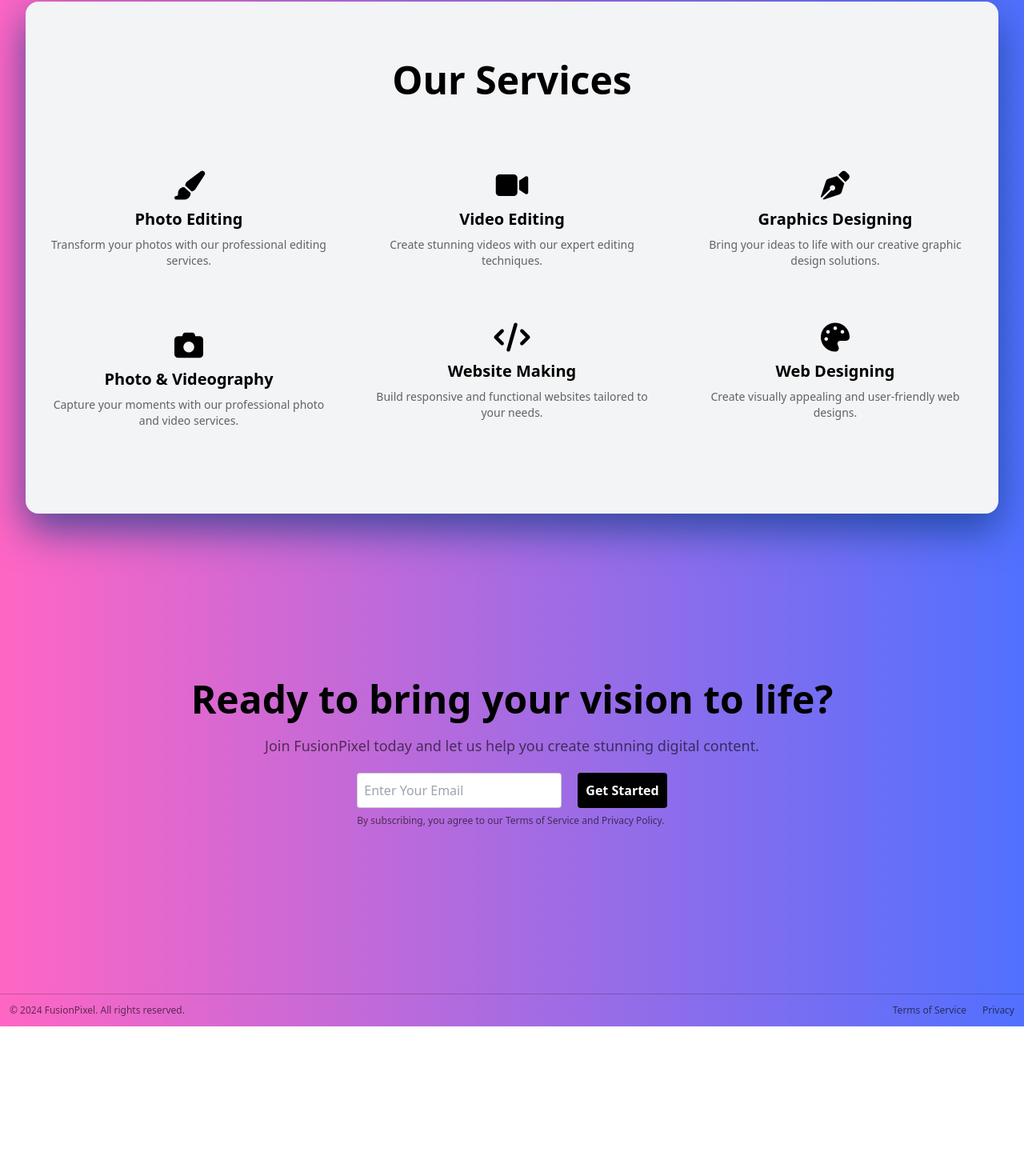
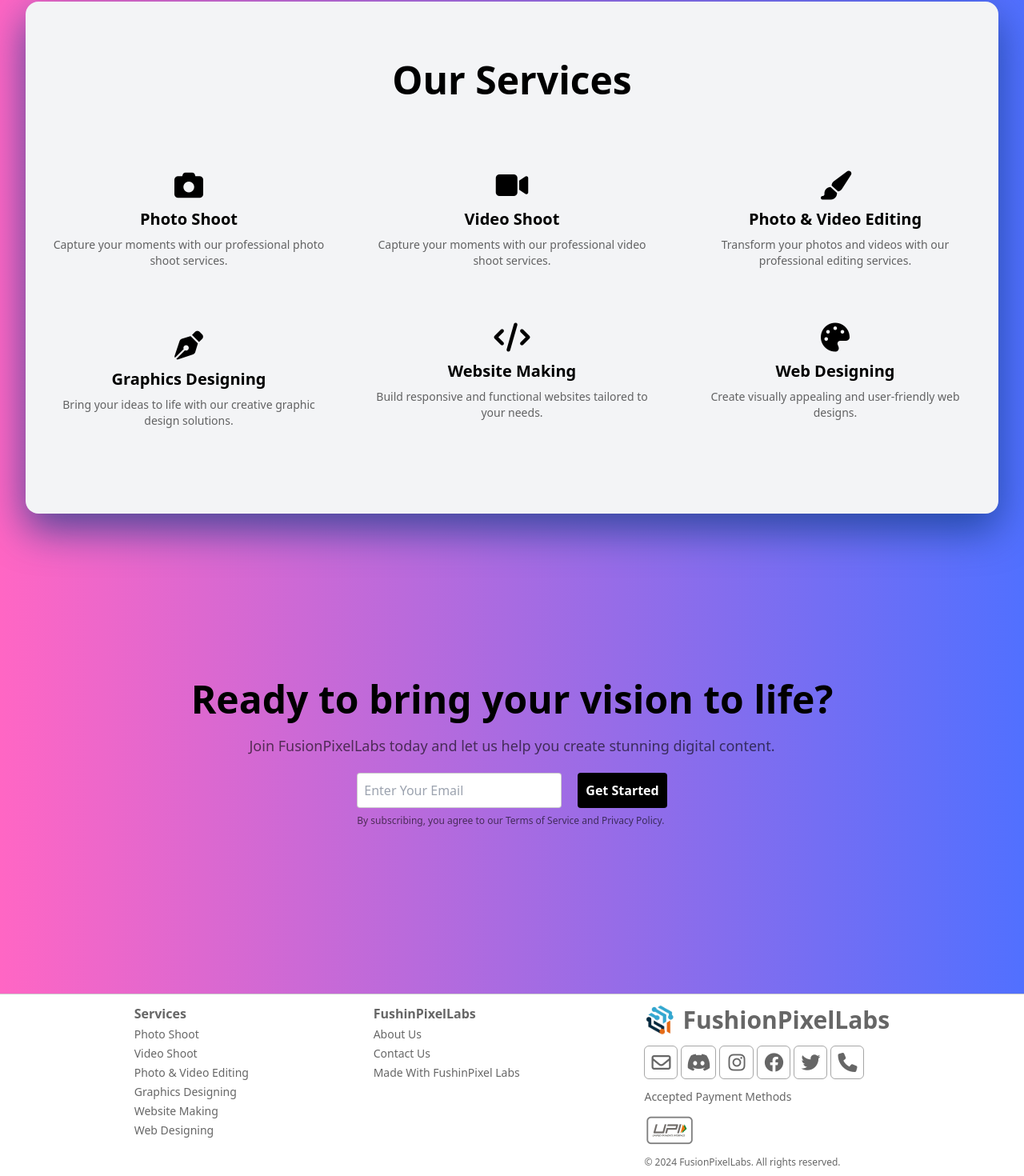
Before and after one commit to subhajit-006/fusionpixel, a React (Vite) app: page / in a window 1280 px wide. Shown: the part 870-2340 px from the top of the page at 80% size. Before the commit the page ends 2153 px from the top, so only its background shows below. Built offline with nearby package versions, Linux system fonts and the light colour scheme; a web font is replaced by a local one.

Commit message:
Footer Updated3

```diff
--- a/src/components/Contact.jsx
+++ b/src/components/Contact.jsx
@@ -2,7 +2,7 @@ function Contact() {
     return (
         <div className="h-[75vh] flex flex-col justify-center items-center gap-5">
             <h1 className="text-5xl font-bold">Ready to bring your vision to life?</h1>
-            <p className="text-lg text-black/60">Join FusionPixel today and let us help you create stunning digital content.</p>
+            <p className="text-lg text-black/60">Join FusionPixelLabs today and let us help you create stunning digital content.</p>
             <div className="flex flex-col gap-2">
                 <div className="flex gap-5">
                     <input name="" id="" placeholder="Enter Your Email" className="p-2 border border-black/20 rounded w-64"></input>
--- a/src/components/Services.jsx
+++ b/src/components/Services.jsx
@@ -8,26 +8,27 @@ function Services() {
                     <div className="flex text-center p-2 items-center justify-between gap-5">
                         <div className="w-[30vw] text-center flex flex-col justify-center p-4 gap-2 hover:shadow-[18px_18px_15px_-7px_#9ABF80] hover:border-[#9ABF80] hover:border-2 hover:transition duration-300 ease-in-out
 ">
-                            <i className="fa-solid fa-paintbrush text-4xl"></i>
-                            <h2 className="font-bold text-xl">Photo Editing</h2>
-                            <p className="text-sm text-black/60 font-normal">Transform your photos with our professional editing services.</p>
+                            <i className="fa-solid fa-camera text-4xl"></i>
+                            <h2 className="font-bold text-xl">Photo Shoot</h2>
+                            <p className="text-sm text-black/60 font-normal">Capture your moments with our professional photo shoot services.</p>
                         </div>
                         <div className="w-[30vw] text-center flex flex-col justify-center p-4 gap-2 hover:shadow-[18px_18px_15px_-7px_#9ABF80] hover:border-[#9ABF80] hover:border-2 hover:transition duration-300 ease-in-out">
                             <i className="fa-solid fa-video text-4xl"></i>
-                            <h2 className="font-bold text-xl">Video Editing</h2>
-                            <p className="text-sm text-black/60 font-normal">Create stunning videos with our expert editing techniques.</p>
+                            <h2 className="font-bold text-xl">Video Shoot</h2>
+                            <p className="text-sm text-black/60 font-normal">Capture your moments with our professional video shoot services.</p>
                         </div>
+                        <div className="w-[30vw] text-center flex flex-col justify-center p-4 gap-2 hover:shadow-[18px_18px_15px_-7px_#9ABF80] hover:border-[#9ABF80] hover:border-2 hover:transition duration-300 ease-in-out">
+                            <i className="fa-solid fa-paintbrush text-4xl"></i>
+                            <h2 className="font-bold text-xl">Photo & Video Editing</h2>
+                            <p className="text-sm text-black/60 font-normal">Transform your photos and videos with our professional editing services.</p>
+                        </div>
+                    </div>
+
+                    <div className="flex text-center p-2 items-center justify-between gap-5">
                         <div className="w-[30vw] text-center flex flex-col justify-center p-4 gap-2 hover:shadow-[18px_18px_15px_-7px_#9ABF80] hover:border-[#9ABF80] hover:border-2 hover:transition duration-300 ease-in-out">
                             <i className="fa-solid fa-pen-nib text-4xl"></i>
                             <h2 className="font-bold text-xl">Graphics Designing</h2>
                             <p className="text-sm text-black/60 font-normal">Bring your ideas to life with our creative graphic design solutions.</p>
-                        </div>
-                    </div>
-                    <div className="flex text-center p-2 items-center justify-between gap-5">
-                        <div className="w-[30vw] text-center flex flex-col justify-center p-4 gap-2 hover:shadow-[18px_18px_15px_-7px_#9ABF80] hover:border-[#9ABF80] hover:border-2 hover:transition duration-300 ease-in-out">
-                            <i className="fa-solid fa-camera text-4xl"></i>
-                            <h2 className="font-bold text-xl">Photo & Videography</h2>
-                            <p className="text-sm text-black/60 font-normal">Capture your moments with our professional photo and video services.</p>
                         </div>
                         <div className="w-[30vw] text-center flex flex-col justify-center px-4 h-[19vh] gap-2 mb-5 hover:shadow-[18px_18px_15px_-7px_#9ABF80] hover:border-[#9ABF80] hover:border-2 hover:transition duration-300 ease-in-out">
                             <i className="fa-solid fa-code text-4xl"></i>
--- a/src/components/ui/Footer.jsx
+++ b/src/components/ui/Footer.jsx
@@ -1,12 +1,75 @@
-function Footer(){
-    return(
-        <div>
+import { Link } from "react-router-dom";
+import logo from "../../assets/logo.png";
+import upi from "../../assets/UPI.webp"
+
+function Footer() {
+    return (
+        <div className="bg-white">
             <div className="h-[1px] bg-black/20"></div>
-            <div className="flex items-center justify-between p-3 text-black/60">
-                <div className="text-xs">© 2024 FusionPixel. All rights reserved.</div>
-                <div className="flex gap-5 text-xs">
-                    <p>Terms of Service</p>
-                    <p>Privacy</p>
+            <div className="flex items-start justify-evenly p-3 text-black/60">
+                <ul className="flex flex-col gap-1">
+                    <li className="font-semibold">Services</li>
+                    <li className="text-sm"><Link to=''>Photo Shoot</Link></li>
+                    <li className="text-sm"><Link to=''>Video Shoot</Link></li>
+                    <li className="text-sm"><Link to=''>Photo & Video Editing</Link></li>
+                    <li className="text-sm"><Link to=''>Graphics Designing</Link></li>
+                    <li className="text-sm"><Link to=''>Website Making</Link></li>
+                    <li className="text-sm"><Link to=''>Web Designing</Link></li>
+                </ul>
+
+                <ul className="flex flex-col gap-1">
+                    <li className="font-semibold">FushinPixelLabs</li>
+                    <li className="text-sm"><Link to=''>About Us</Link></li>
+                    <li className="text-sm"><Link to=''>Contact Us</Link></li>
+                    <li className="text-sm">Made With FushinPixel Labs</li>
+                </ul>
+
+                <div className="flex flex-col gap-3">
+                    <div className="flex items-center gap-2">
+                        <img src={logo} alt="logo" className="w-10 h-10" />
+                        <p className="text-3xl font-bold">
+                            <Link to="/">FushionPixelLabs</Link>
+                        </p>
+                    </div>
+
+                    <div className="flex gap-1">
+                        <div className="border-[1.6px] border-black/35 px-2 py-1 rounded-md">
+                            <a href="mailto:fushionpixellabs@gmail.com">
+                                <i className="fa-regular fa-envelope text-2xl"></i>
+                            </a>
+                        </div>
+                        <div className="border-[1.6px] border-black/35 px-[6px] py-1 rounded-md">
+                            <a href="">
+                                <i className="fa-brands fa-discord text-2xl"></i>
+                            </a>
+                        </div>
+                        <div className="border-[1.6px] border-black/35 px-[10px] py-1 rounded-md">
+                            <a href="">
+                                <i className="fa-brands fa-instagram text-2xl"></i>
+                            </a>
+                        </div>
+                        <div className="border-[1.6px] border-black/35 px-2 py-1 rounded-md">
+                            <a href="">
+                                <i className="fa-brands fa-facebook text-2xl"></i>
+                            </a>
+                        </div>
+                        <div className="border-[1.6px] border-black/35 px-2 py-1 rounded-md">
+                            <a href="">
+                            <i className="fa-brands fa-twitter text-2xl"></i>
+                            </a>
+                        </div>
+                        <div className="border-[1.6px] border-black/35 px-2 py-1 rounded-md">
+                            <a href="tel:+91 8240307602">
+                                <i className="fa-solid fa-phone text-2xl"></i>
+                            </a>
+                        </div>
+                    </div>
+
+                    <div className="flex flex-col">
+                        <p className="text-sm">Accepted Payment Methods</p>
+                        <img src={upi} alt="upi" className="size-16" />
+                        <div className="text-xs">© 2024 FusionPixelLabs. All rights reserved.</div>
+                    </div>
                 </div>
             </div>
         </div>
--- a/src/pages/AboutUsPage.jsx
+++ b/src/pages/AboutUsPage.jsx
@@ -9,14 +9,14 @@ function AboutUsPage() {
         <>
             <Navbar />
                 <div className="h-[45vh] flex justify-center items-center flex-col gap-2 bg-gray-100">
-                    <h1 className="text-6xl font-bold">About FusionPixel</h1>
+                    <h1 className="text-6xl font-bold">About FusionPixelLabs</h1>
                     <p className="text-2xl text-gray-500">Transforming ideas into visual masterpieces since 2020</p>
                 </div>
 
                 <div className="pb-20">
                     <div className="pt-32 pb-20 px-40 flex flex-col gap-10">
                         <h1 className="text-5xl font-bold">Our Mission</h1>
-                        <p className="text-2xl text-gray-500">At FusionPixel, we're on a mission to empower creators, businesses, and visionaries with cutting-edge digital solutions. We believe in the power of visual storytelling and its ability to transform ideas into impactful realities.
+                        <p className="text-2xl text-gray-500">At FusionPixelLabs, we're on a mission to empower creators, businesses, and visionaries with cutting-edge digital solutions. We believe in the power of visual storytelling and its ability to transform ideas into impactful realities.
 Our team of passionate professionals is dedicated to pushing the boundaries of creativity and technology, delivering exceptional results that exceed expectations.</p>
                     </div>
 
--- a/src/pages/HomePage.jsx
+++ b/src/pages/HomePage.jsx
@@ -13,7 +13,7 @@ function HomePage() {
                 <div className="flex flex-col items-center justify-center gap-4 h-[88vh]">
 
                     <h1 className="text-6xl font-bold">
-                        Welcome to FusionPixelLab
+                        Welcome to FusionPixelLabs
                     </h1>
                     <p className="text-xl text-gray-700">
                         Transform your digital imagery with our cutting-edge pixel manipulation services.
```
Also changed, not shown: src/assets/UPI.webp (added), src/pages/ServicePage.jsx (added).
